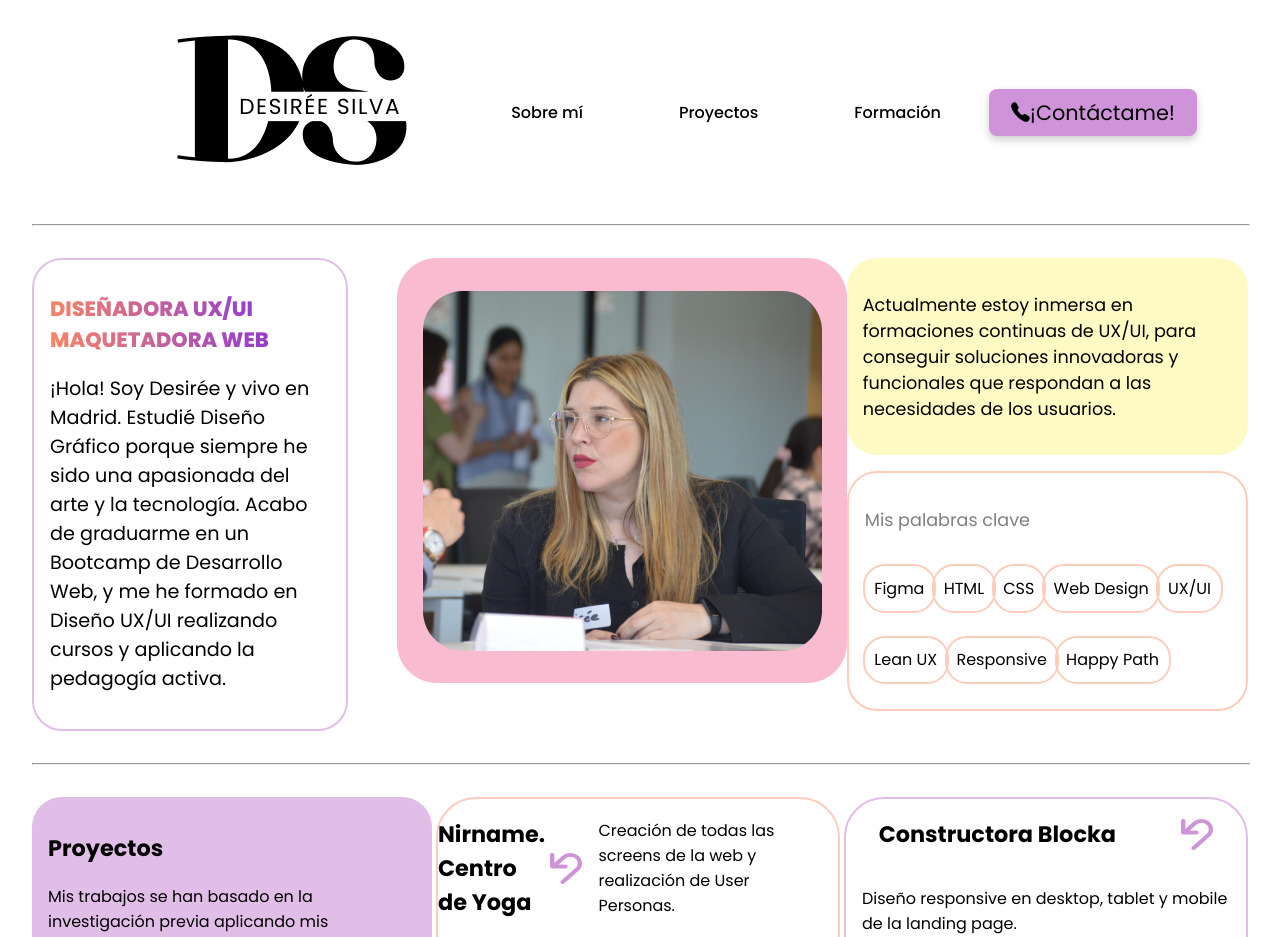
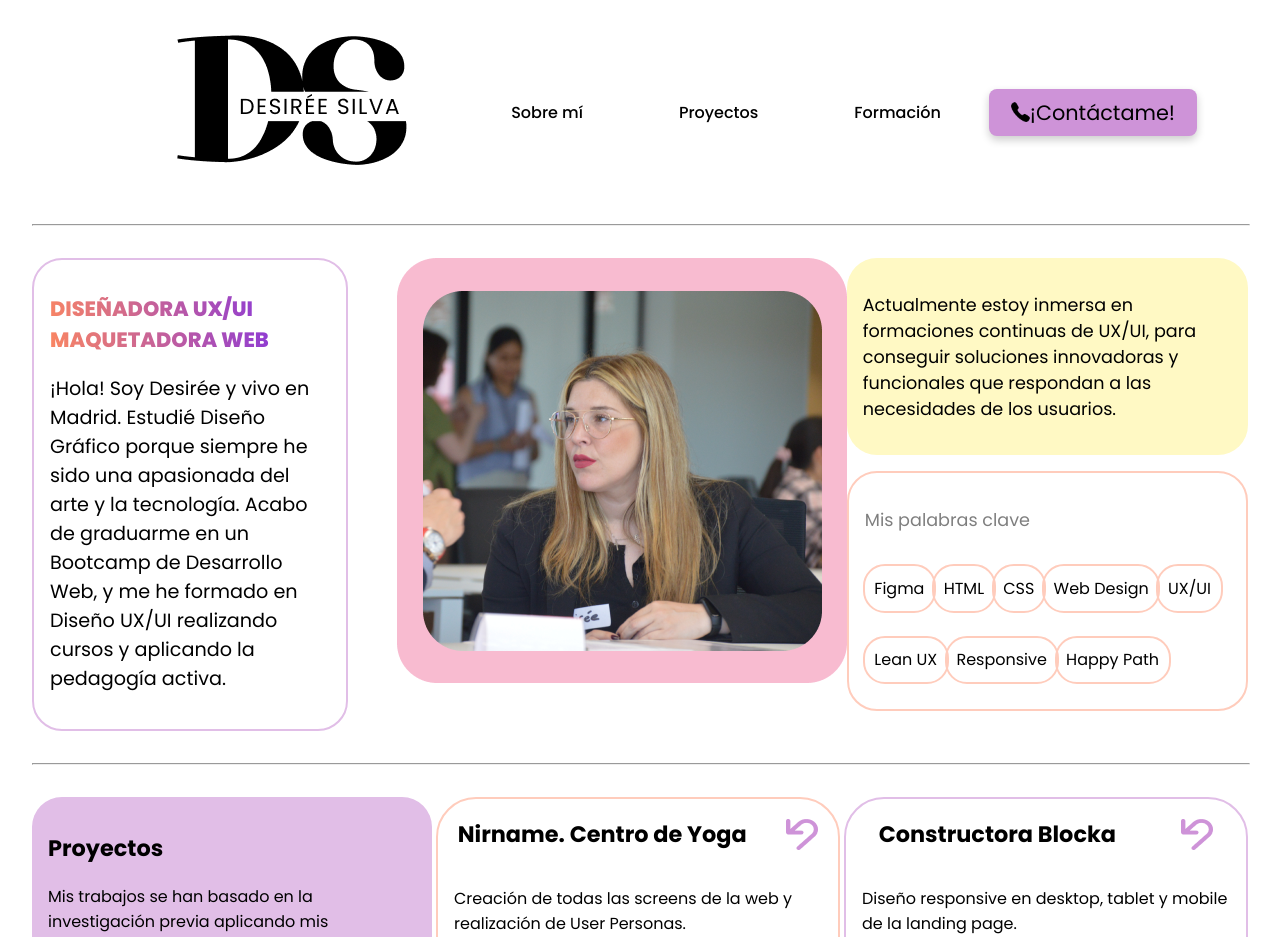
Before and after one commit to DesireeCSilva/portfolio-desireesilva, a Vue app: page / in a window 1280 px wide. Shown: the top 937 px of the page. Built offline with nearby package versions, Linux system fonts and the light colour scheme; a web font is replaced by a local one.

Commit message:
favicon svg added

```diff
--- a/public/index.html
+++ b/public/index.html
@@ -10,7 +10,7 @@
     <link rel="preconnect" href="https://fonts.googleapis.com">
     <link rel="preconnect" href="https://fonts.gstatic.com" crossorigin>
     <link href="https://fonts.googleapis.com/css2?family=Poppins:ital,wght@0,100;0,200;0,300;0,400;0,500;0,600;0,700;0,800;0,900;1,100;1,200;1,300;1,400;1,500;1,600;1,700;1,800;1,900&family=Purple+Purse&display=swap" rel="stylesheet">
-    <link rel="icon" type="image/png" sizes="32x32" href="logo_desiree.png">
+    <link rel="icon" type="image/png" sizes="32x32" href="logo_gimp.webp">
     <title>Desirée Silva</title>
   </head>
   <body>
--- a/src/components/AppProjects.vue
+++ b/src/components/AppProjects.vue
@@ -11,8 +11,8 @@
                         <div class="title_section-02">
                             <h1 class="title_sidebar">Nirname. Centro de Yoga</h1>
                             <img class="arrow" src="@/assets/icons/arrow_in.png" alt="icono de flecha">
+                        </div>
                         <p class="text_descriptions">Creación de todas las screens de la web y realización de User Personas.</p>
-                    </div>
                     <div class="mockup-cards_section-02">
                         <img src="@/assets/card-01-section-02.png" alt="foto del Proyecto Nirname, centro de yoga">
                     </div>
@@ -143,6 +143,7 @@
 }
 a .title_section-02 {
     display: flex;
+    flex-direction: row ;
     align-items: center;
     justify-content: space-around;
     text-decoration: none;
```
Also changed, not shown: public/logo_gimp.webp (added).
